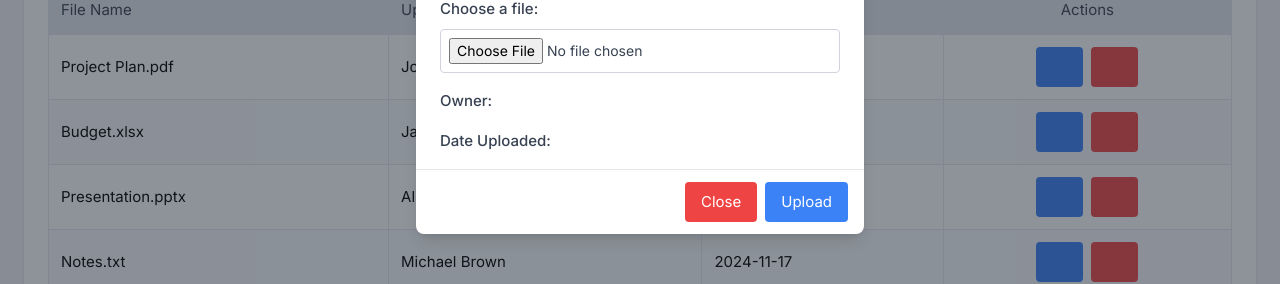
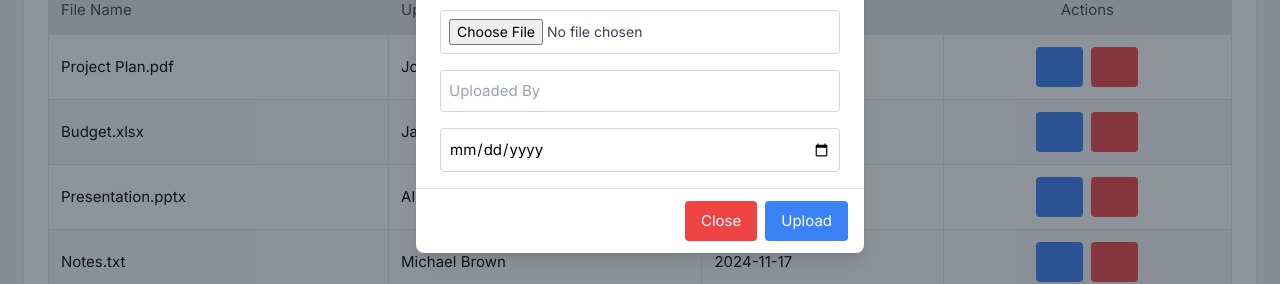
Before and after one commit to rabucejojr/sdnfms-ui, a Vue app: page / in a window 1280 px wide. Both pictures are taken after a click on the button 1208 px from the left and 256 px from the top of the page. Shown: the part 319-603 px from the top of the page. Built offline with nearby package versions, Linux system fonts and the light colour scheme; some icons are missing; a web font is replaced by a local one.

Commit message:
modified upload inputs

```diff
--- a/src/fms/Pages/Upload.vue
+++ b/src/fms/Pages/Upload.vue
@@ -76,12 +76,22 @@ const handleUpload = () => {
             <p><strong>File Type:</strong> {{ file.type }}</p>
           </div>
           <div>
-            <h4 class="text-gray-700 font-medium">Owner:</h4>
-            <p class="text-gray-800"></p>
+            <input
+            type="text"
+            id="owner"
+            placeholder="Uploaded By "
+            class="w-full p-2 border border-gray-300 rounded focus:outline-none focus:ring focus:ring-blue-300"
+            required
+          />
           </div>
           <div>
-            <h4 class="text-gray-700 font-medium">Date Uploaded:</h4>
-            <p class="text-gray-800"></p>
+            <input
+            type="date"
+            id="owner"
+            placeholder=""
+            class="w-full p-2 border border-gray-300 rounded focus:outline-none focus:ring focus:ring-blue-300"
+            required
+          />
           </div>
         </form>
       </div>
```
